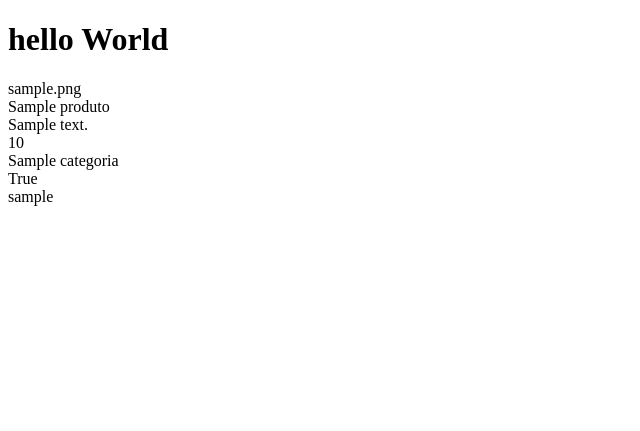
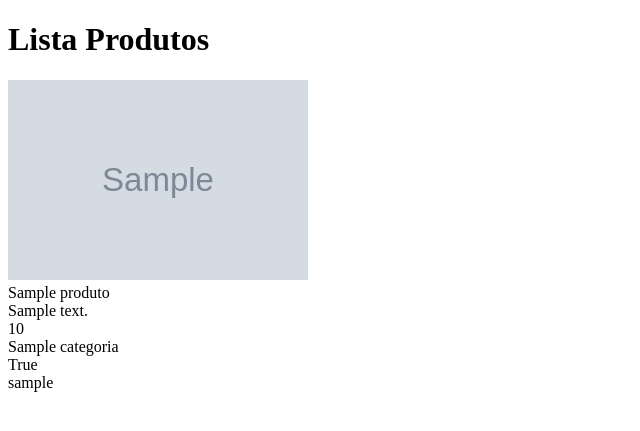
Before and after one commit to Elisp12/projeto1, a Django app: page / in a window 1280 px wide. Shown: the top 431 px of the page, without its empty margins (0-640 px from the left). Run offline with Django 5.2, Linux system fonts and the light colour scheme; a user stored in the database is signed in; tables that the repository leaves empty hold one stand-in row (values such as "Sample post"); grey boxes marked "Sample" are stand-in pictures.

Commit message:
Criando arquivos státicos e mídia

```diff
--- /dev/null
+++ b/static/css/style.css
@@ -0,0 +1,4 @@
+.img-card {
+    width: 300px;
+    height: 200px;
+}
--- a/templates/index.html
+++ b/templates/index.html
@@ -1,15 +1,27 @@
 <!DOCTYPE html>
-<html lang="en">
+<html lang="pt-br">
+
+{% load static %}
+
 <head>
     <meta charset="UTF-8">
     <meta name="viewport" content="width=device-width, initial-scale=1.0">
+
+    <link rel="stylesheet" href="https://cdnjs.cloudflare.com/ajax/libs/font-awesome/6.5.2/css/fontawesome.min.css" integrity="sha512-UuQ/zJlbMVAw/UU8vVBhnI4op+/tFOpQZVT+FormmIEhRSCnJWyHiBbEVgM4Uztsht41f3FzVWgLuwzUqOObKw==" crossorigin="anonymous" referrerpolicy="no-referrer" />
+
+    <link rel="stylesheet" href="https://cdnjs.cloudflare.com/ajax/libs/font-awesome/6.5.2/css/brands.min.css" integrity="sha512-DJLNx+VLY4aEiEQFjiawXaiceujj5GA7lIY8CHCIGQCBPfsEG0nGz1edb4Jvw1LR7q031zS5PpPqFuPA8ihlRA==" crossorigin="anonymous" referrerpolicy="no-referrer" />
+
+    <link rel="stylesheet" href="https://cdnjs.cloudflare.com/ajax/libs/font-awesome/6.5.2/css/solid.min.css" integrity="sha512-Hp+WwK4QdKZk9/W0ViDvLunYjFrGJmNDt6sCflZNkjgvNq9mY+0tMbd6tWMiAlcf1OQyqL4gn2rYp7UsfssZPA==" crossorigin="anonymous" referrerpolicy="no-referrer" />
+
+
+    <link rel="stylesheet" href="{% static 'css/style.css' %}">
     <title>Home</title>
 </head>
 <body>
-    <h1>hello World</h1>
+    <h1>Lista Produtos</h1>
     {% for lista in lista_produtos %}
         <div>
-            <div>{{ lista.img }}</div>
+        <div><img class="img-card"  src="{{ lista.img.url }}" alt=""></div>
             <div>{{ lista.nome }}</div>
             <div>{{ lista.descricao }}</div>
             <div>{{ lista.quantidade }}</div>
```
Also changed, not shown: config/settings.py (+9 -0 lines).
